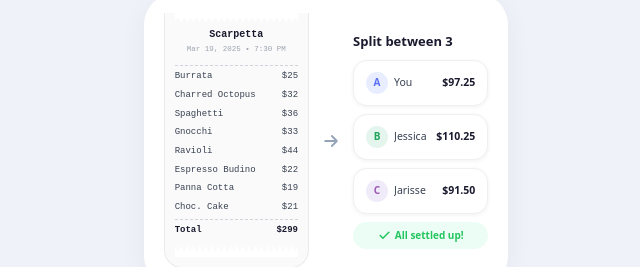
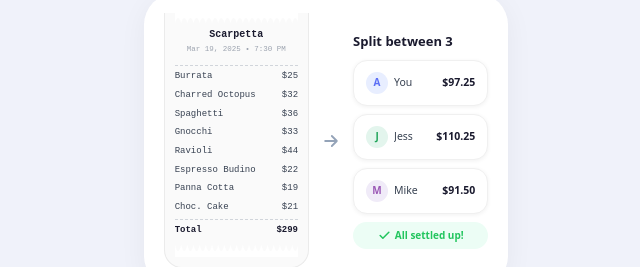
Before and after one commit to jessicapeng/split-me, a React (Vite) app: page / in a window 1280 px wide. Shown: the part 224-491 px from the top of the page, without its empty margins (314-954 px from the left). Built offline with nearby package versions, Linux system fonts and the light colour scheme.

Commit message:
change names in front page

```diff
--- a/src/App.jsx
+++ b/src/App.jsx
@@ -252,8 +252,8 @@
     <div className="split-panel">
       <div className="split-title">Split between 3</div>
       <UserPill letter="A" name="You"   amount="$97.25"  avatarBg="#E8EEFF" letterColor="#5B6EF5" />
-      <UserPill letter="B" name="Jessica"   amount="$110.25"  avatarBg="#E3F5ED" letterColor="#22A55B" />
-      <UserPill letter="C" name="Jarisse" amount="$91.50" avatarBg="#F0EBF8" letterColor="#9B59B6" />
+      <UserPill letter="J" name="Jess"   amount="$110.25"  avatarBg="#E3F5ED" letterColor="#22A55B" />
+      <UserPill letter="M" name="Mike" amount="$91.50" avatarBg="#F0EBF8" letterColor="#9B59B6" />
       <div className="settled-pill">
         <CheckIcon />
         <span>All settled up!</span>
```
